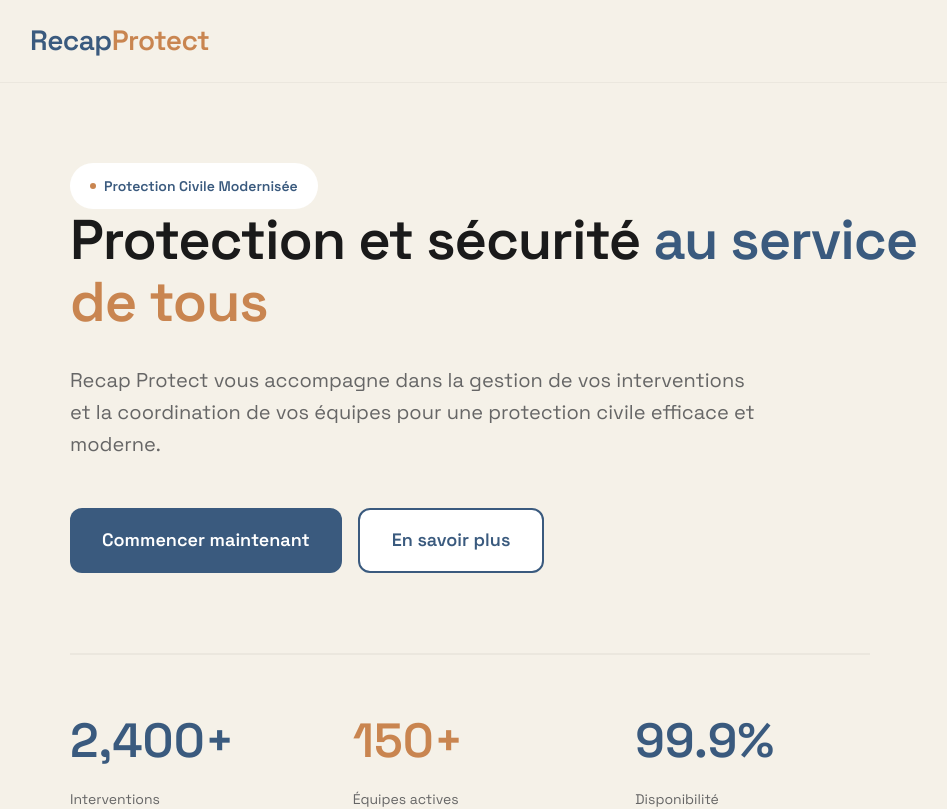
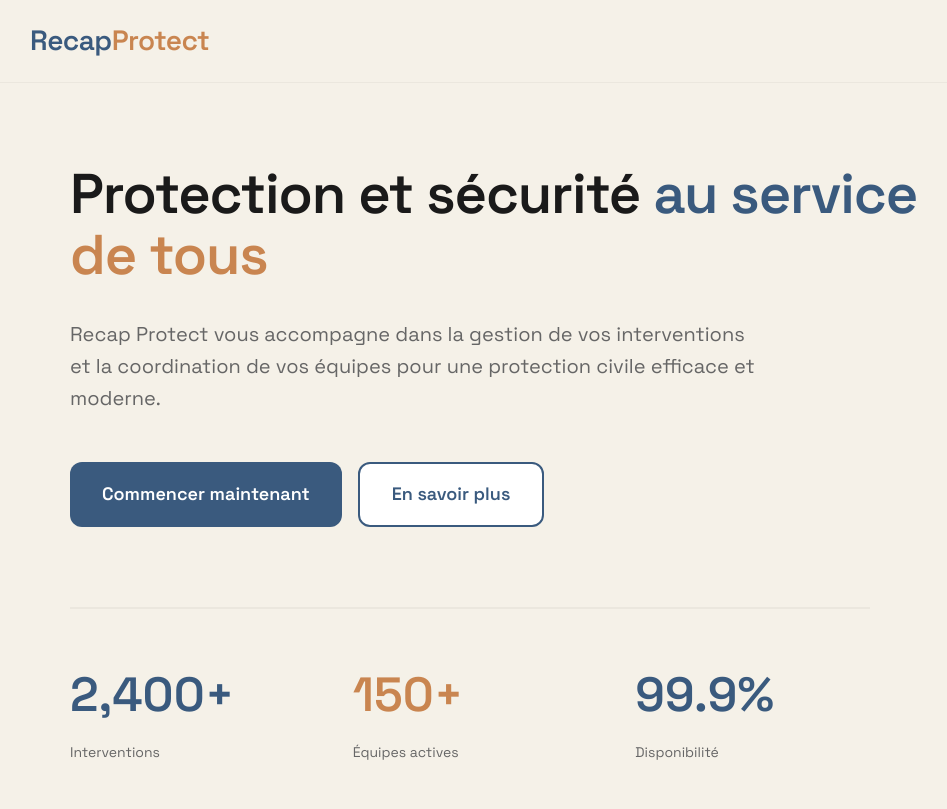
Before and after one commit to Fredozorus/recap-protect, a Next.js app: page / in a window 1280 px wide. Shown: the top 809 px of the page, without its empty margins (2-949 px from the left). Built offline with nearby package versions, Linux system fonts and the light colour scheme.

Commit message:
Update Hero.tsx

```diff
--- a/src/components/Hero.tsx
+++ b/src/components/Hero.tsx
@@ -6,33 +6,18 @@
     maxWidth: '1200px',
     margin: '0 auto',
   },
-  badge: {
-    display: 'inline-flex',
-    alignItems: 'center',
-    gap: '8px',
-    backgroundColor: colors.white,
-    borderRadius: '999px',
-  },
-  badgeDot: {
-    width: '6px',
-    height: '6px',
-    backgroundColor: colors.terracotta,
-    borderRadius: '50%',
-  },
-  badgeText: {
-    fontWeight: 600,
-    color: colors.navy,
-  },
   title: {
     fontWeight: 600,
     lineHeight: '1.1',
     color: colors.warmBlack,
     maxWidth: '900px',
+    marginBottom: '32px', // AJOUTÉ ICI
   },
   description: {
     lineHeight: '1.6',
     color: colors.neutralGray,
     maxWidth: '700px',
+    marginBottom: '48px', // AJOUTÉ ICI
   },
   buttonsContainer: {
     display: 'flex',
@@ -94,24 +79,20 @@
 
   return (
     <main style={styles.main} className="hero-responsive">
-      <div style={styles.badge} className="badge-responsive">
-        <span style={styles.badgeDot}></span>
-        <span style={styles.badgeText} className="badge-text-responsive">
-          Protection Civile Modernisée
-        </span>
-      </div>
-
+      {/* Titre Principal */}
       <h2 style={styles.title} className="title-responsive">
         Protection et sécurité{' '}
         <span style={{ color: colors.navy }}>au service</span>{' '}
         <span style={{ color: colors.terracotta }}>de tous</span>
       </h2>
 
+      {/* Description */}
       <p style={styles.description} className="description-responsive">
         Recap Protect vous accompagne dans la gestion de vos interventions et
         la coordination de vos équipes pour une protection civile efficace et moderne.
       </p>
 
+      {/* Boutons */}
       <div style={styles.buttonsContainer} className="buttons-responsive">
         <button style={styles.buttonPrimary} className="button-responsive">
           Commencer maintenant
@@ -121,6 +102,7 @@
         </button>
       </div>
 
+      {/* Stats */}
       <div style={styles.statsContainer} className="stats-responsive">
         {stats.map((stat) => (
           <Stat key={stat.label} {...stat} />
```
